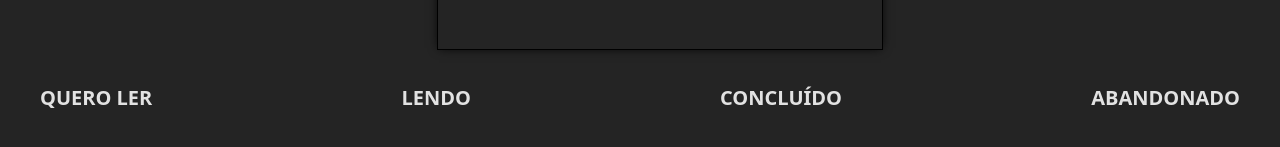
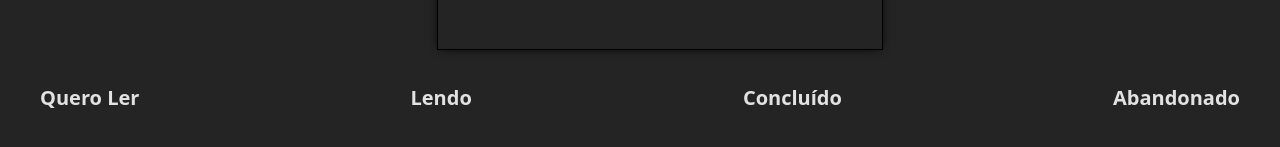
Before and after one commit to ufjf-dcc207/ufjf-dcc207-2024-3-a-trb3-matheusribeiro, a React (Vite) app: page / in a window 1280 px wide. Shown: the part 331-478 px from the top of the page. Built offline with nearby package versions, Linux system fonts and the light colour scheme.

Commit message:
reduz repetição de código

```diff
--- a/src/components/BookList.tsx
+++ b/src/components/BookList.tsx
@@ -2,53 +2,32 @@ import "./BookList.css";
 import Book from "./Book";
 import { BookType } from "../types/Book";
 
-interface BookListProps{
+interface BookListProps {
   books: BookType[];
 }
 
-export default function BookList({ books } : BookListProps) {
+export default function BookList({ books }: BookListProps) {
+  const categorias = {
+    "quero-ler": "Quero Ler",
+    "lendo": "Lendo",
+    "concluido": "Concluído",
+    "abandonado": "Abandonado",
+  };
+
   return (
     <div className="containerLists">
+      {(Object.keys(categorias) as Array<keyof typeof categorias>).map((status) => (
         <div className="list">
-        <h1>QUERO LER</h1>
+          <h1>{categorias[status]}</h1>
             {books
-          .filter((book) => book.status === "quero-ler")
+              .filter((livro) => livro.status === status)
               .map((book) => (
                 <li key={book.id}>
                   <Book book={book} />
                 </li>
               ))}
         </div>
-      <div className="list">
-        <h1>LENDO</h1>
-        {books
-          .filter((book) => book.status === "lendo")
-          .map((book) => (
-            <li key={book.id}>
-              <Book book={book} />
-            </li>
       ))}
-      </div>
-      <div className="list">
-        <h1>CONCLUÍDO</h1>
-        {books
-          .filter((book) => book.status === "concluido")
-          .map((book) => (
-            <li key={book.id}>
-              <Book book={book} />
-            </li>
-          ))}
-      </div>
-      <div className="list">
-        <h1>ABANDONADO</h1>
-        {books
-          .filter((book) => book.status === "abandonado")
-          .map((book) => (
-            <li key={book.id}>
-              <Book book={book} />
-            </li>
-          ))}
-      </div>
     </div>
   );
 }
```
Lines whose indentation alone changed are shown as unchanged.
